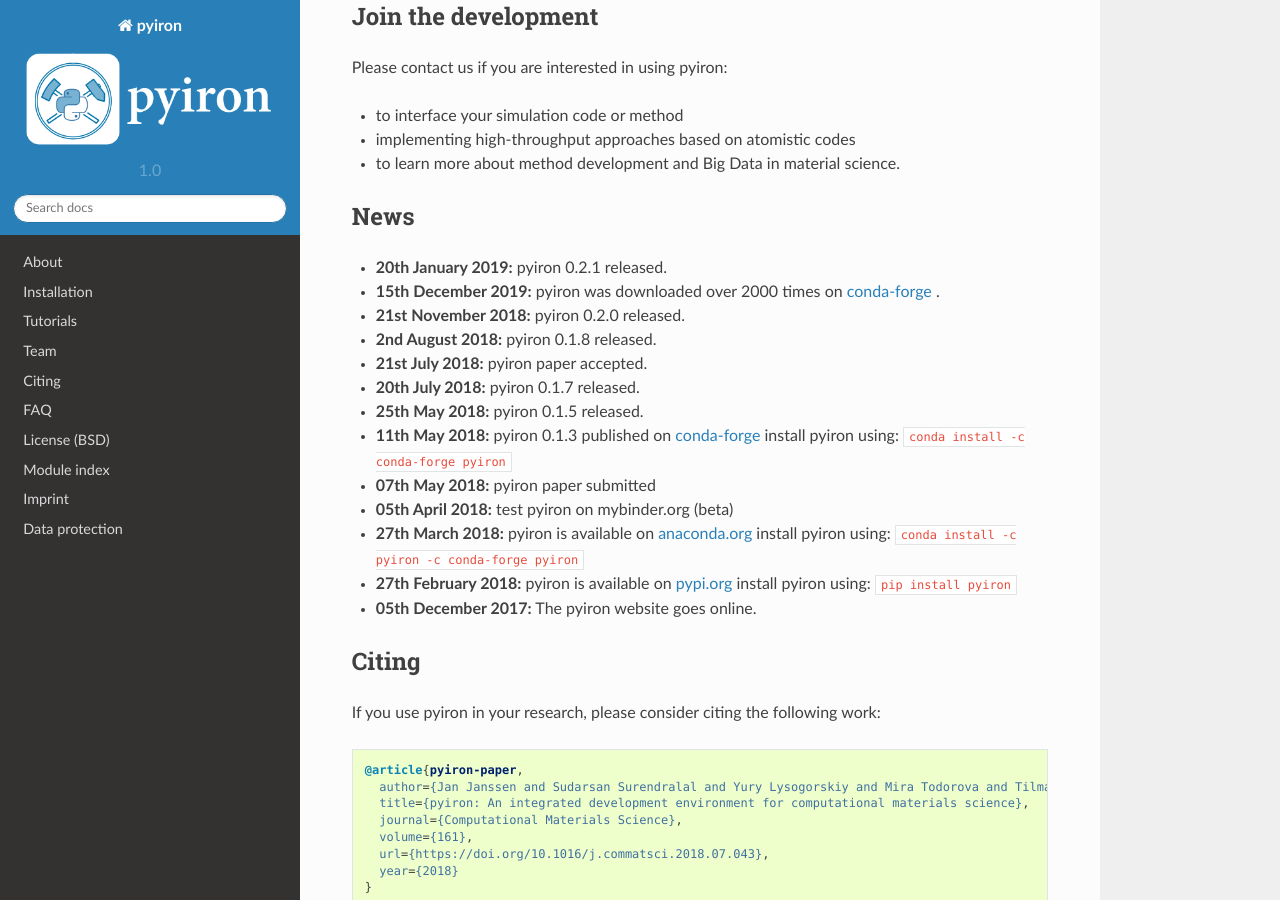
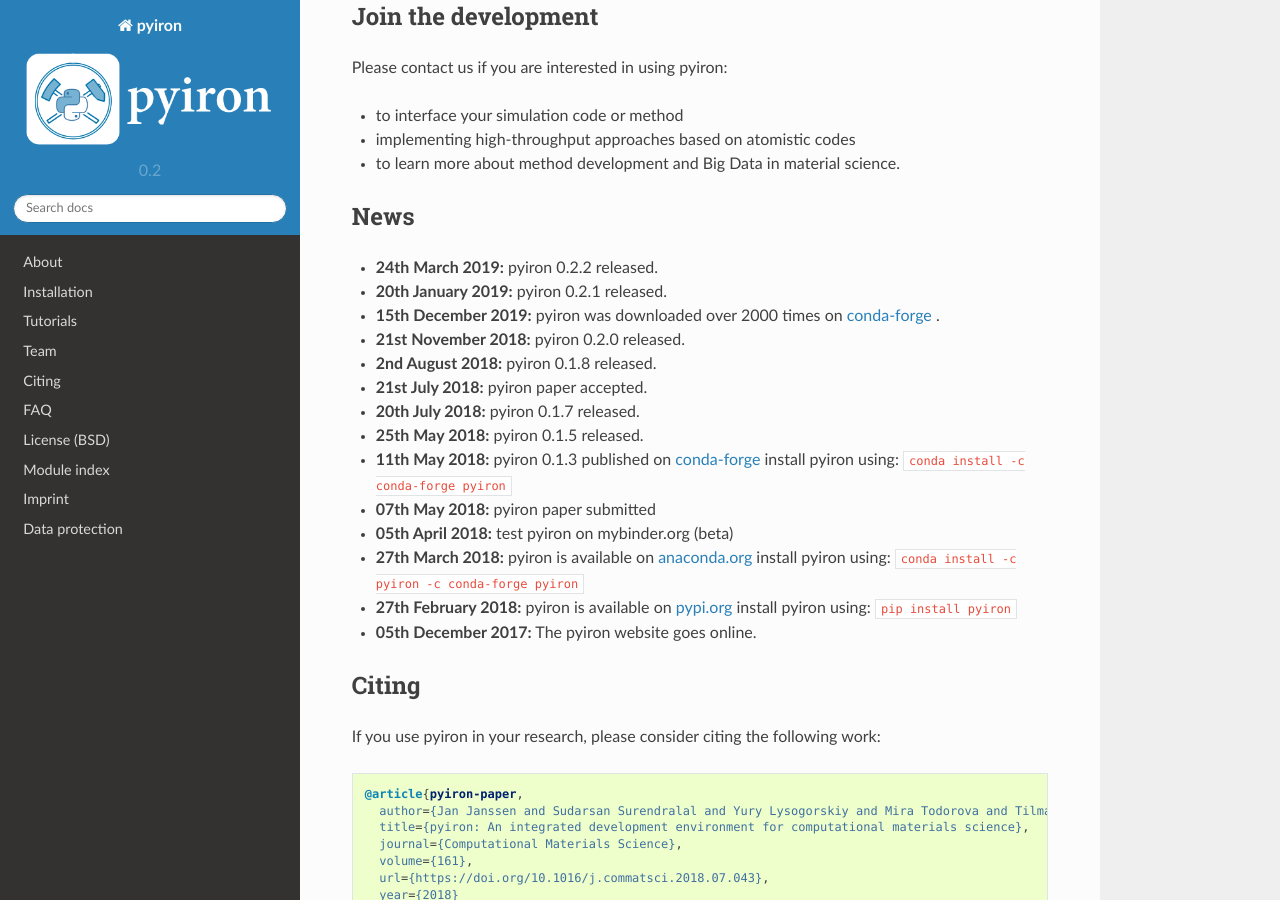
Before and after one commit to pyiron/pyiron, a Sphinx documentation site: the page built from docs/index.rst, in a window 1280 px wide and 900 px high, scrolled down 1384 px. Built offline with Sphinx 7.4.7 and the Read the Docs theme 2.0.0, drawn with Linux system fonts in a browser that asks for light colours; pages that are not in the unit, such as notebooks, are missing from menus.

Commit message:
Update documentation

```diff
--- a/docs/conf.py
+++ b/docs/conf.py
@@ -56,9 +56,9 @@ copyright = u'2018, Max-Planck-Institut für Eisenforschung GmbH - Computational
 # built documents.
 #
 # The short X.Y version.
-version = '1.0'
+version = '0.2'
 # The full version, including alpha/beta/rc tags.
-release = '1.0'
+release = '0.2.2'
 
 # The language for content autogenerated by Sphinx. Refer to documentation
 # for a list of supported languages.
@@ -73,7 +73,7 @@ release = '1.0'
 # List of patterns, relative to source directory, that match files and
 # directories to ignore when looking for source files.
 
-exclude_patterns = ['_build', 'old', '**.ipynb_checkpoints', '**/tests']
+exclude_patterns = ['_build', '**.ipynb_checkpoints', '**/tests']
 
 # The reST default role (used for this markup: `text`) to use for all
 # documents.
--- a/docs/index.rst
+++ b/docs/index.rst
@@ -68,6 +68,7 @@ Please contact us if you are interested in using pyiron:
 ****
 News
 ****
+* **24th March 2019:** pyiron 0.2.2 released.
 * **20th January 2019:** pyiron 0.2.1 released.
 * **15th December 2019:** pyiron was downloaded over 2000 times on `conda-forge <https://anaconda.org/conda-forge/pyiron/>`_ .
 * **21st November 2018:** pyiron 0.2.0 released.
```
